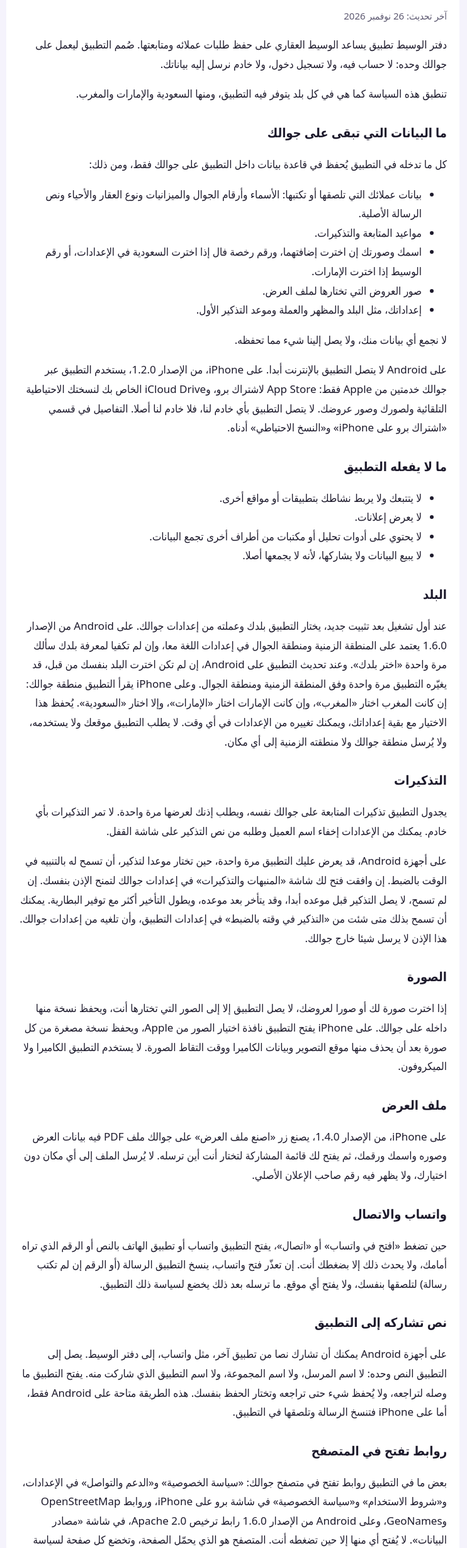
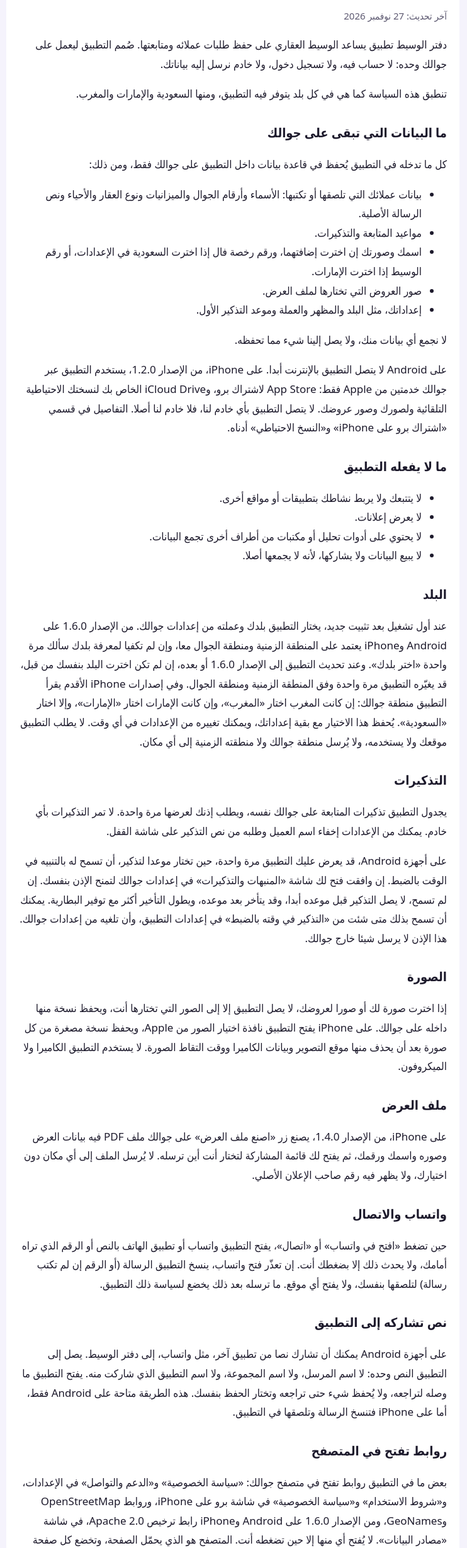
Before and after one commit to tornidomaroc-web/daftar-alwaseet-site, a plain HTML site: page privacy.html in a window 1280 px wide. Shown: the part 129-2587 px from the top of the page at 63% size, without its empty margins (270-1012 px from the left). Drawn offline with Linux system fonts and the light colour scheme.

Commit message:
docs: privacy, support and home pages for iPhone 1.6.0
Owner rulings 1-5 (approved 2026-11-27 15:53): privacy date 27 Nov 2026;
the country paragraph, the Apache 2.0 link and the libphonenumber credit
now name iPhone as well as Android from 1.6.0, older iPhone versions keep
the region rule; support says how 1.6.0 picks Morocco from the time zone.
index.html gets the same credit sentence as privacy.html.

Co-Authored-By: Claude Opus 5.5 <noreply@anthropic.com>

```diff
--- a/privacy.html
+++ b/privacy.html
@@ -10,7 +10,7 @@
 <main>
 <p class="back"><a href="index.html">دفتر الوسيط</a></p>
 <h1>سياسة الخصوصية</h1>
-<p class="muted">آخر تحديث: 26 نوفمبر 2026</p>
+<p class="muted">آخر تحديث: 27 نوفمبر 2026</p>
 
 <p>دفتر الوسيط تطبيق يساعد الوسيط العقاري على حفظ طلبات عملائه ومتابعتها. صُمم التطبيق ليعمل على جوالك وحده: لا حساب فيه، ولا تسجيل دخول، ولا خادم نرسل إليه بياناتك.</p>
 <p>تنطبق هذه السياسة كما هي في كل بلد يتوفر فيه التطبيق، ومنها السعودية والإمارات والمغرب.</p>
@@ -36,7 +36,7 @@
 </ul>
 
 <h2>البلد</h2>
-<p>عند أول تشغيل بعد تثبيت جديد، يختار التطبيق بلدك وعملته من إعدادات جوالك. على Android من الإصدار 1.6.0 يعتمد على المنطقة الزمنية ومنطقة الجوال في إعدادات اللغة معا، وإن لم تكفيا لمعرفة بلدك سألك مرة واحدة «اختر بلدك». وعند تحديث التطبيق على Android، إن لم تكن اخترت البلد بنفسك من قبل، قد يغيّره التطبيق مرة واحدة وفق المنطقة الزمنية ومنطقة الجوال. وعلى iPhone يقرأ التطبيق منطقة جوالك: إن كانت المغرب اختار «المغرب»، وإن كانت الإمارات اختار «الإمارات»، وإلا اختار «السعودية». يُحفظ هذا الاختيار مع بقية إعداداتك، ويمكنك تغييره من الإعدادات في أي وقت. لا يطلب التطبيق موقعك ولا يستخدمه، ولا يُرسل منطقة جوالك ولا منطقته الزمنية إلى أي مكان.</p>
+<p>عند أول تشغيل بعد تثبيت جديد، يختار التطبيق بلدك وعملته من إعدادات جوالك. من الإصدار 1.6.0 على Android وiPhone يعتمد على المنطقة الزمنية ومنطقة الجوال معا، وإن لم تكفيا لمعرفة بلدك سألك مرة واحدة «اختر بلدك». وعند تحديث التطبيق إلى الإصدار 1.6.0 أو بعده، إن لم تكن اخترت البلد بنفسك من قبل، قد يغيّره التطبيق مرة واحدة وفق المنطقة الزمنية ومنطقة الجوال. وفي إصدارات iPhone الأقدم يقرأ التطبيق منطقة جوالك: إن كانت المغرب اختار «المغرب»، وإن كانت الإمارات اختار «الإمارات»، وإلا اختار «السعودية». يُحفظ هذا الاختيار مع بقية إعداداتك، ويمكنك تغييره من الإعدادات في أي وقت. لا يطلب التطبيق موقعك ولا يستخدمه، ولا يُرسل منطقة جوالك ولا منطقته الزمنية إلى أي مكان.</p>
 
 <h2>التذكيرات</h2>
 <p>يجدول التطبيق تذكيرات المتابعة على جوالك نفسه، ويطلب إذنك لعرضها مرة واحدة. لا تمر التذكيرات بأي خادم. يمكنك من الإعدادات إخفاء اسم العميل وطلبه من نص التذكير على شاشة القفل.</p>
@@ -55,7 +55,7 @@
 <p>على أجهزة Android يمكنك أن تشارك نصا من تطبيق آخر، مثل واتساب، إلى دفتر الوسيط. يصل إلى التطبيق النص وحده: لا اسم المرسل، ولا اسم المجموعة، ولا اسم التطبيق الذي شاركت منه. يفتح التطبيق ما وصله لتراجعه، ولا يُحفظ شيء حتى تراجعه وتختار الحفظ بنفسك. هذه الطريقة متاحة على Android فقط، أما على iPhone فتنسخ الرسالة وتلصقها في التطبيق.</p>
 
 <h2>روابط تفتح في المتصفح</h2>
-<p>بعض ما في التطبيق روابط تفتح في متصفح جوالك: «سياسة الخصوصية» و«الدعم والتواصل» في الإعدادات، و«شروط الاستخدام» و«سياسة الخصوصية» في شاشة برو على iPhone، وروابط OpenStreetMap وGeoNames، وعلى Android من الإصدار 1.6.0 رابط ترخيص Apache 2.0، في شاشة «مصادر البيانات». لا يُفتح أي منها إلا حين تضغطه أنت. المتصفح هو الذي يحمّل الصفحة، وتخضع كل صفحة لسياسة الموقع الذي ينشرها، وصفحات الخصوصية والدعم والشروط منشورة على GitHub Pages. التطبيق نفسه لا يرسل أي طلب إلى هذه المواقع.</p>
+<p>بعض ما في التطبيق روابط تفتح في متصفح جوالك: «سياسة الخصوصية» و«الدعم والتواصل» في الإعدادات، و«شروط الاستخدام» و«سياسة الخصوصية» في شاشة برو على iPhone، وروابط OpenStreetMap وGeoNames، ومن الإصدار 1.6.0 على Android وiPhone رابط ترخيص Apache 2.0، في شاشة «مصادر البيانات». لا يُفتح أي منها إلا حين تضغطه أنت. المتصفح هو الذي يحمّل الصفحة، وتخضع كل صفحة لسياسة الموقع الذي ينشرها، وصفحات الخصوصية والدعم والشروط منشورة على GitHub Pages. التطبيق نفسه لا يرسل أي طلب إلى هذه المواقع.</p>
 
 <h2>اشتراك برو على iPhone</h2>
 <p>من الإصدار 1.2.0، يُباع اشتراك «دفتر الوسيط برو» عبر App Store في السعودية والمغرب، ومن الإصدار 1.5.0 في الإمارات أيضا. تتولى Apple الشراء والدفع والتجديد والإلغاء واسترداد المبلغ. لا نتلقى بيانات الدفع ولا اسمك ولا بريدك، ولا نعرف هوية من اشترى.</p>
@@ -85,7 +85,7 @@
 <p>التطبيق موجه إلى الوسطاء العقاريين، وليس موجها إلى الأطفال.</p>
 
 <h2>مصادر البيانات</h2>
-<p>أسماء الأحياء في التطبيق مأخوذة من قوائم محفوظة داخله، بُنيت من مصدرين مفتوحين: © OpenStreetMap contributors بترخيص ODbL 1.0، وGeoNames بترخيص CC BY 4.0. ومن الإصدار 1.6.0 على Android، يقرأ التطبيق أرقام الجوال في بقية الدول العربية من جدول محفوظ داخله، بُني من بيانات مكتبة libphonenumber من Google، المتاحة بترخيص Apache 2.0. التفاصيل في <a href="index.html#credits">الصفحة الرئيسية</a>.</p>
+<p>أسماء الأحياء في التطبيق مأخوذة من قوائم محفوظة داخله، بُنيت من مصدرين مفتوحين: © OpenStreetMap contributors بترخيص ODbL 1.0، وGeoNames بترخيص CC BY 4.0. ومن الإصدار 1.6.0 على Android وiPhone، يقرأ التطبيق أرقام الجوال في بقية الدول العربية من جدول محفوظ داخله، بُني من بيانات مكتبة libphonenumber من Google، المتاحة بترخيص Apache 2.0. التفاصيل في <a href="index.html#credits">الصفحة الرئيسية</a>.</p>
 
 <h2>التغييرات على هذه السياسة</h2>
 <p>إذا تغيرت هذه السياسة نشرنا النسخة الجديدة في هذه الصفحة مع تاريخ آخر تحديث.</p>
```
Also changed, not shown: index.html (+1 -1 lines), support.html (+1 -1 lines).
